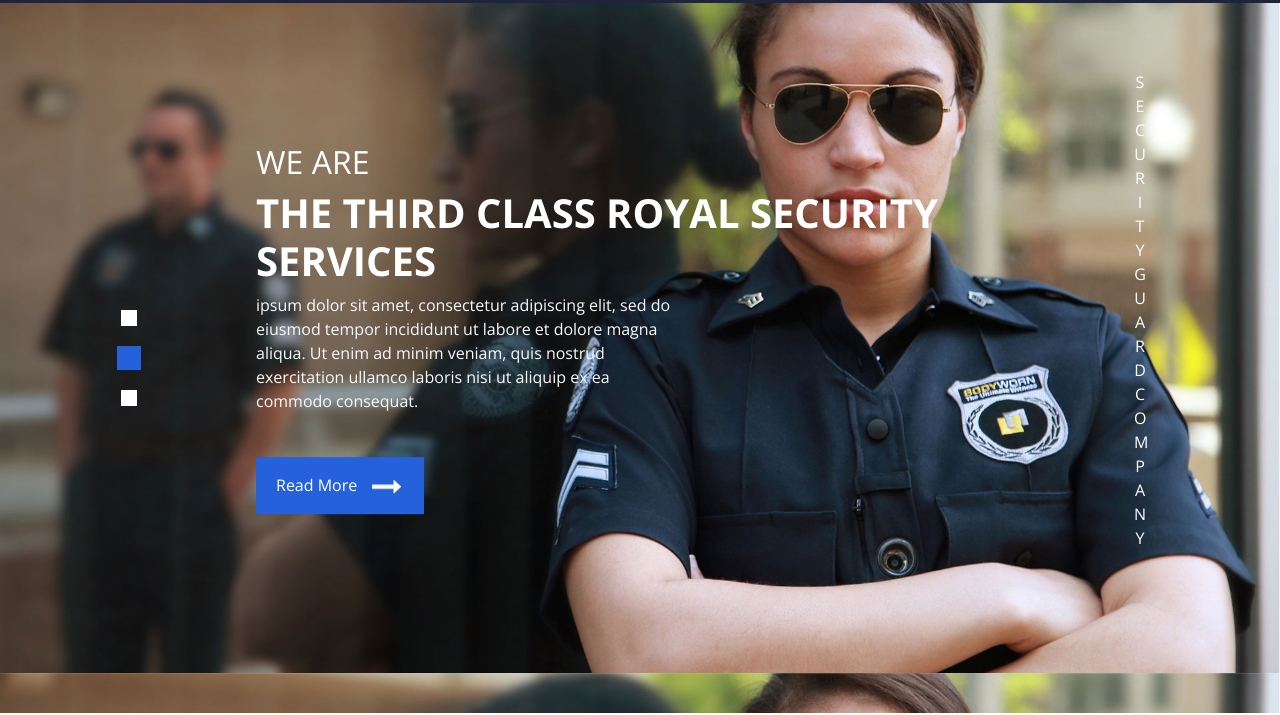
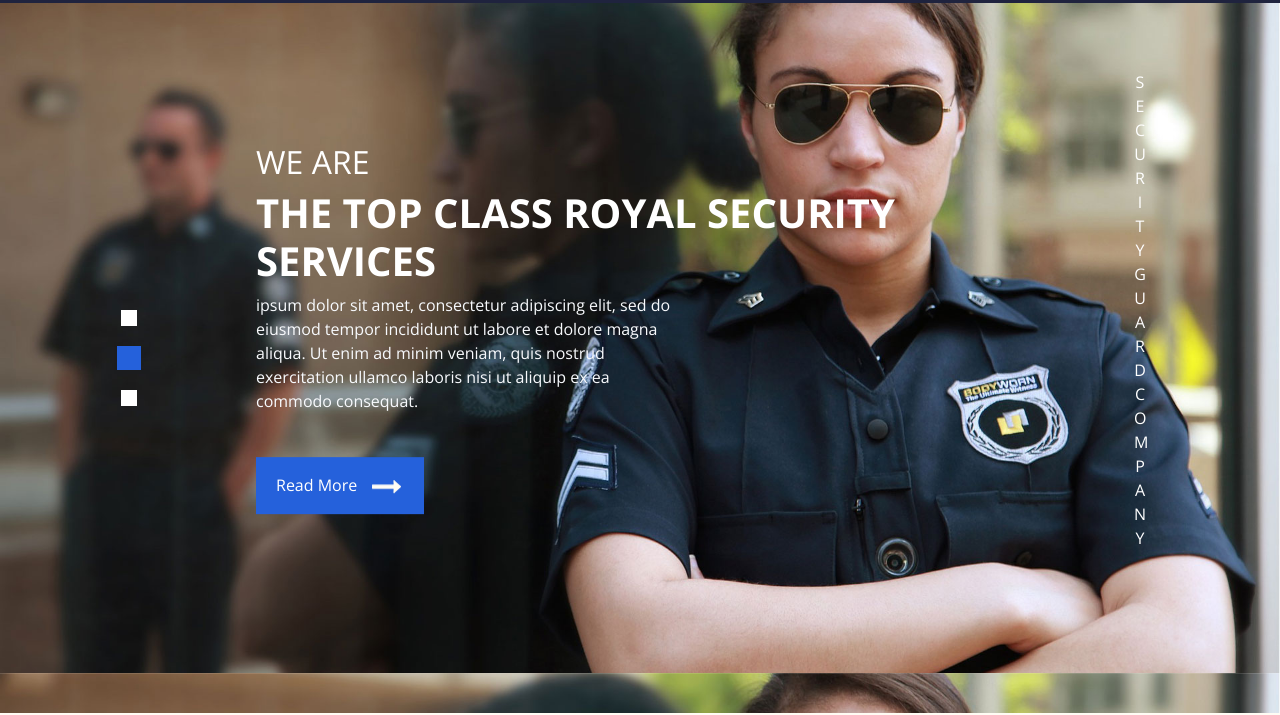
Before and after one commit to ishaikhfiroz/basic_test, a plain HTML site: page index.html in a window 1280 px wide. Shown: the part 109-824 px from the top of the page. Drawn offline with nearby package versions, Linux system fonts and the light colour scheme; some packages are replaced by stand-ins of ours.

Commit message:
2nd modification

```diff
--- a/index.html
+++ b/index.html
@@ -99,7 +99,7 @@
                   We Are
                 </h2>
                 <h1>
-                  The Third Class  Royal security services
+                  The Top Class  Royal security services
                 </h1>
               </div>
               <div class="slider_detail-text">
```
